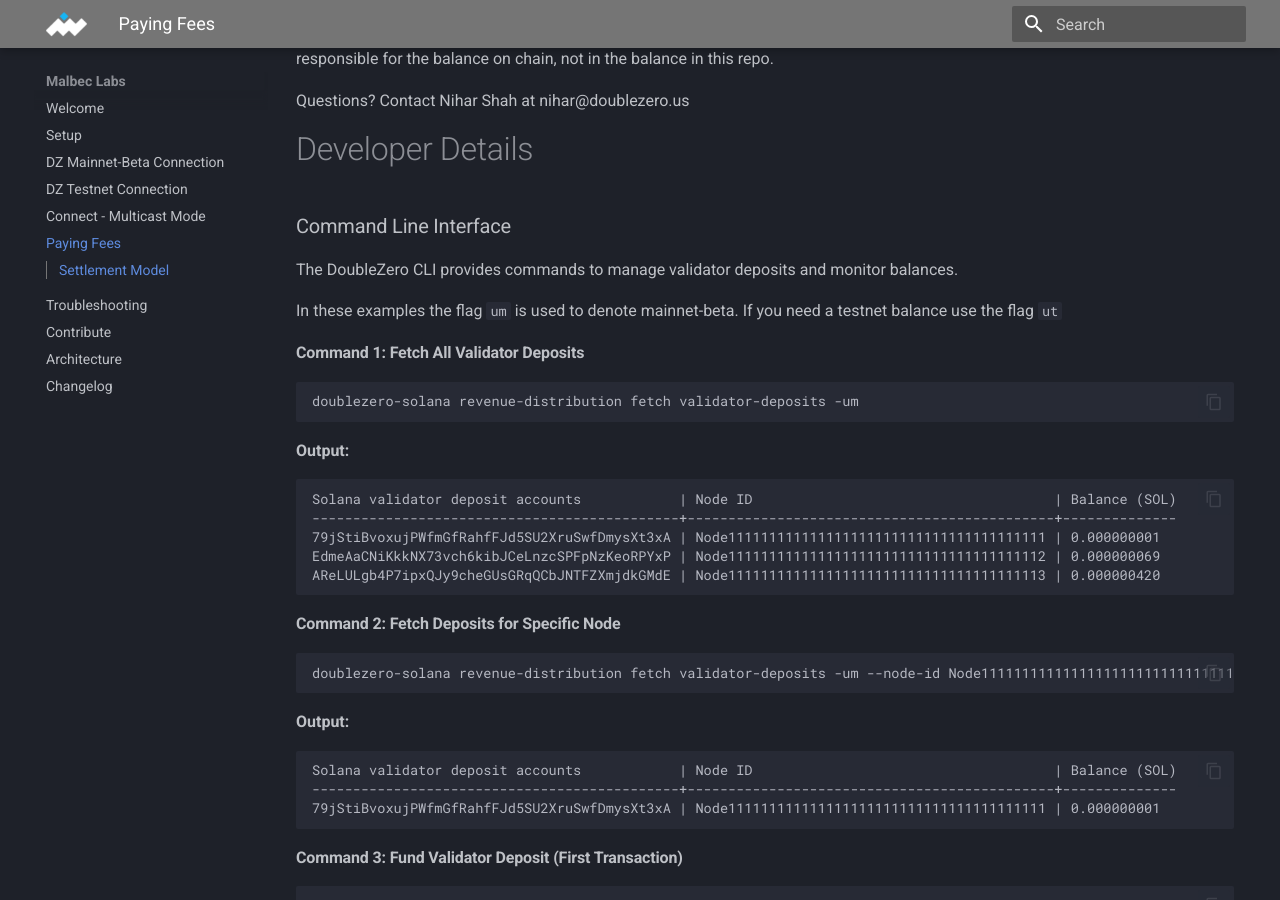
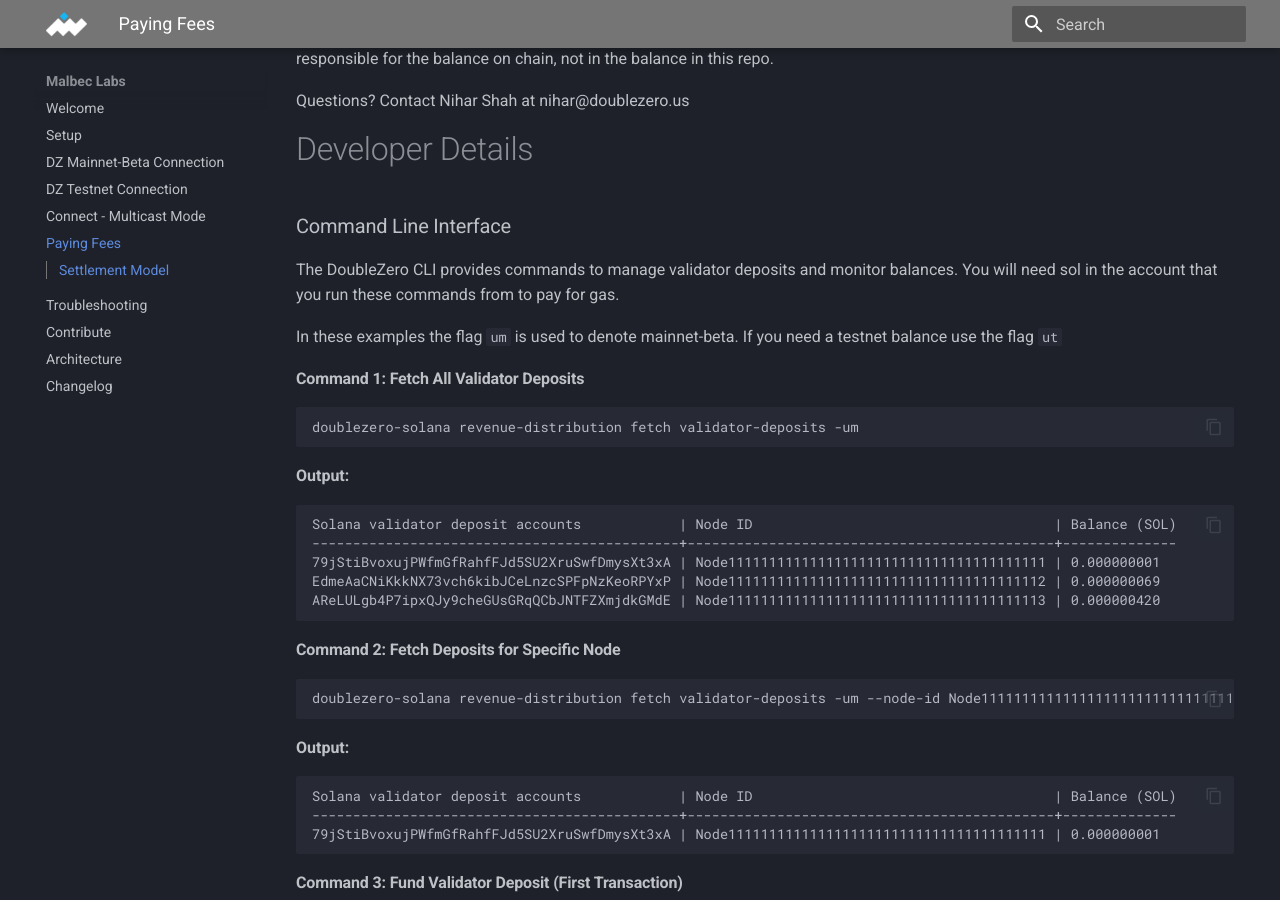
Before and after one commit to malbeclabs/docs, an MkDocs documentation site: the page built from docs/paying-fees.md, in a window 1280 px wide and 900 px high, scrolled down 1102 px. Built offline with MkDocs 1.6.1 and Material for MkDocs 9.7.7, drawn with Linux system fonts in a browser that asks for light colours.

Commit message:
Update paying-fees.md

```diff
--- a/docs/paying-fees.md
+++ b/docs/paying-fees.md
@@ -41,6 +41,7 @@
 ### Command Line Interface
 
 The DoubleZero CLI provides commands to manage validator deposits and monitor balances.
+You will need sol in the account that you run these commands from to pay for gas.
 
 In these examples the flag `um` is used to denote mainnet-beta. If you need a testnet balance use the flag `ut`
 
```
